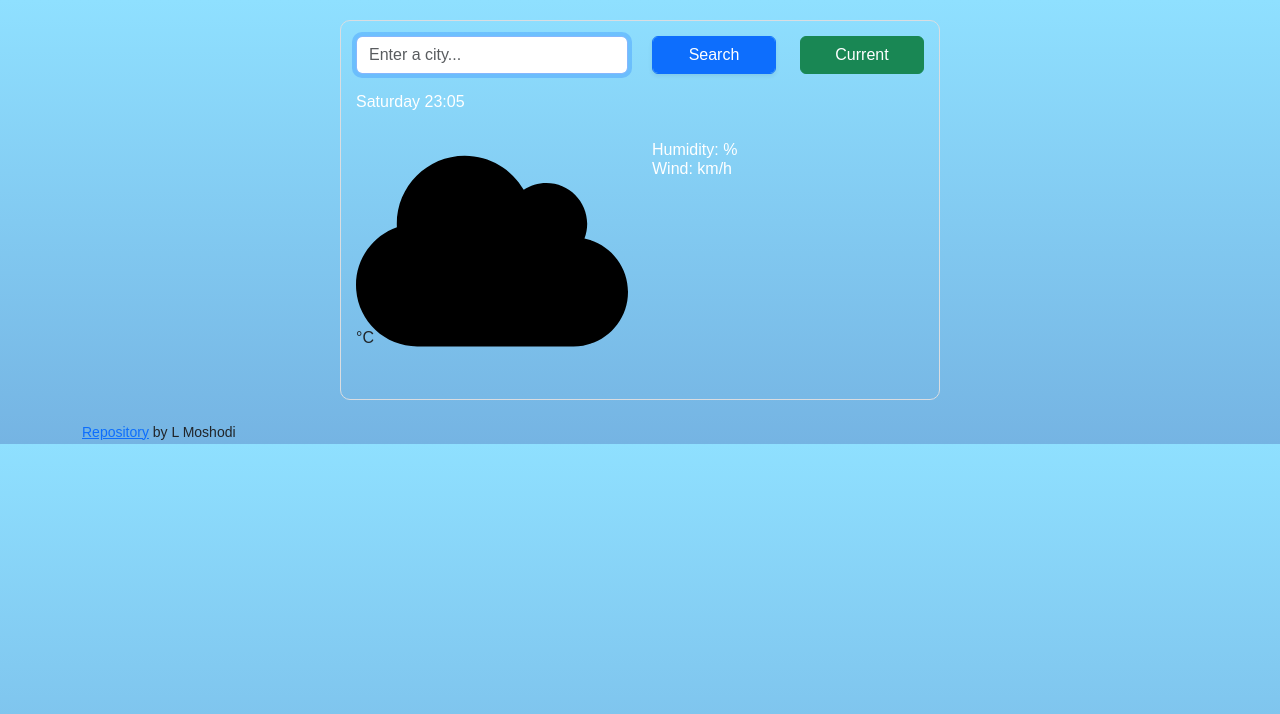
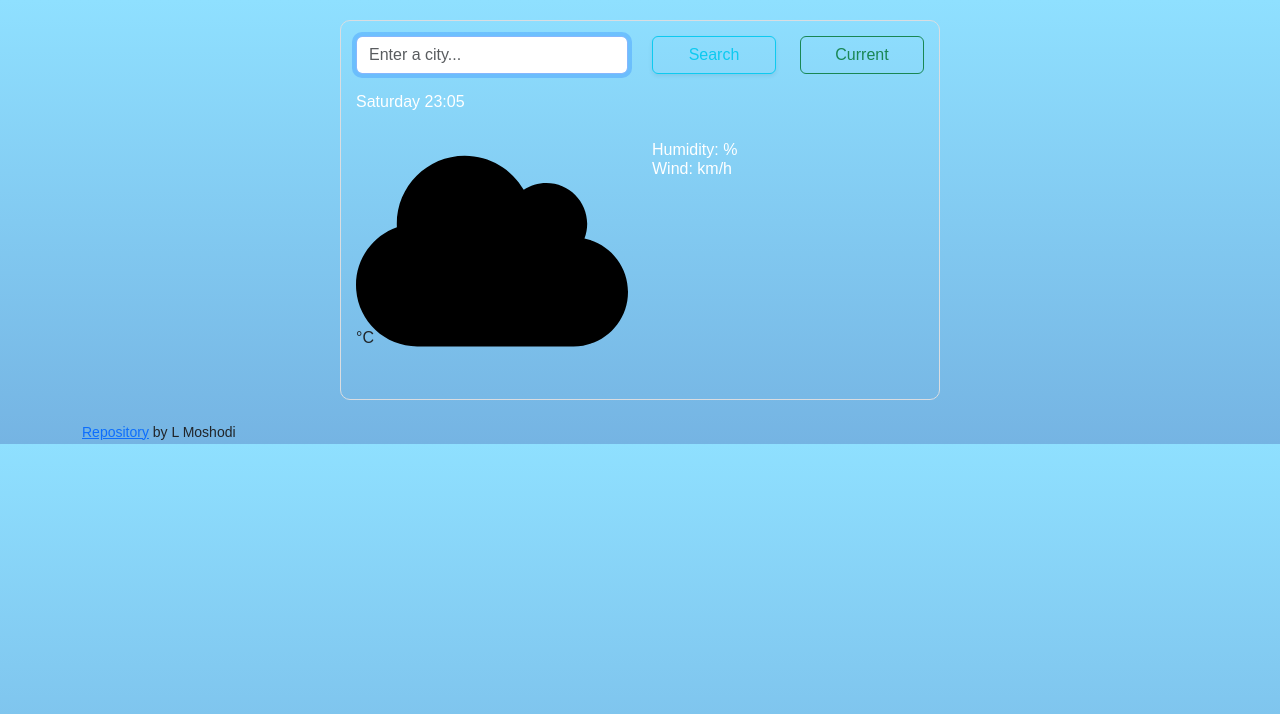
Before and after one commit to Shodi01/weather, a website built with Parcel: page src/index.html in a window 1280 px wide. Built offline with nearby package versions, Linux system fonts and the light colour scheme; no server answers.

Commit message:
update index

```diff
--- a/src/index.html
+++ b/src/index.html
@@ -41,12 +41,12 @@
                 <input
                   type="submit"
                   value="Search"
-                      class="form-control btn btn-primary shadow-sm w-100"
+                  class="form-control btn btn-outline-info shadow-sm w-100"
                 />
               </div>
               <div class="col-3">
                 <button
-                      class="btn btn-success w-100"
+                  class="btn btn-outline-success w-100"
                   id="current-location-button"
                 >
                   Current
@@ -64,7 +64,12 @@
           <div class="row">
             <div class="col-6">
               <div class="clearfix weather-temperature">
-                      <img src="media/cloud-solid.svg" alt="Clear" id="icon" class="float-left" />
+                <img
+                  src="media/cloud-solid.svg"
+                  alt="Clear"
+                  id="icon"
+                  class="float-left"
+                />
                 <div class="float-left">
                   <strong id="temperature"></strong
                   ><span class="units"> °C</span>
@@ -81,16 +86,13 @@
           <div class="weather-forecast" id="forecast"></div>
         </div>
         <small>
-                <a
-                  href="https://github.com/Shodi01/weather"
-                  target="_blank"
+          <a href="https://github.com/Shodi01/weather" target="_blank"
             >Repository</a
           >
           by L Moshodi
         </small>
       </div>
     </div>
-    </div>
 
     <script src="./java.js" type="module"></script>
   </body>
```
Lines whose indentation alone changed are shown as unchanged.
